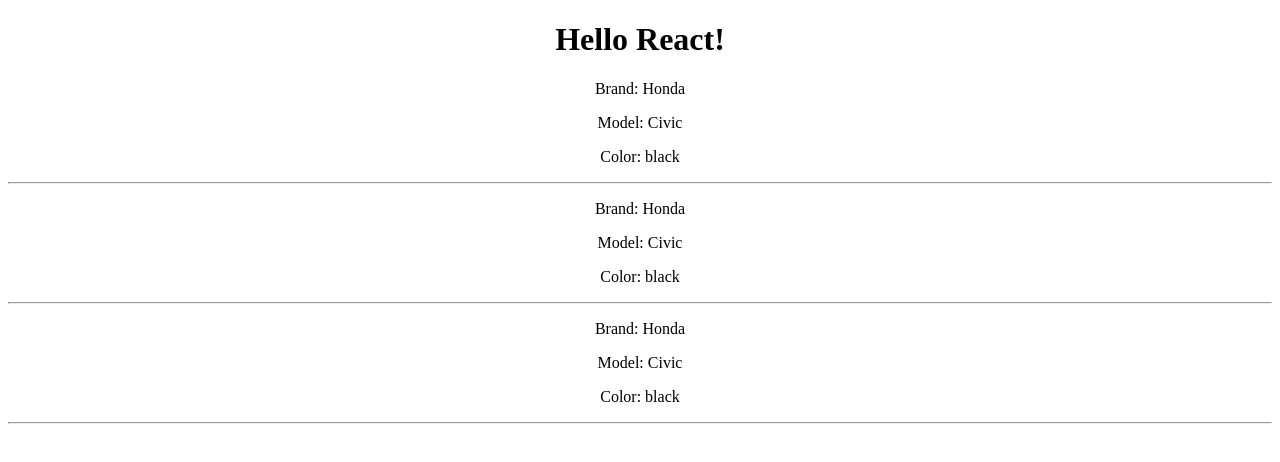
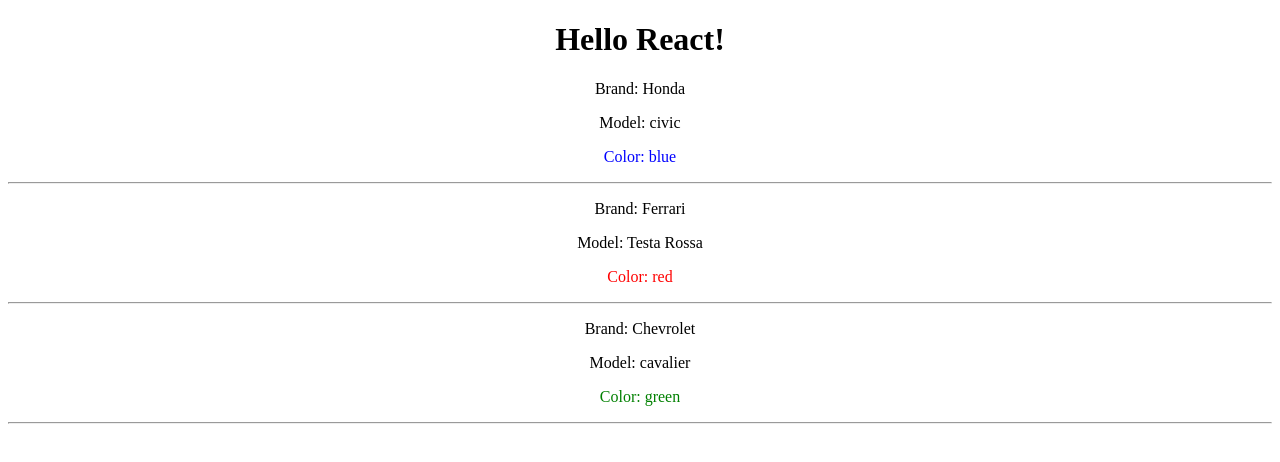
Before and after one commit to python290821/react-apps, a React (Create React App) app in the folder myapp/: page / in a window 1280 px wide. Shown: the top 462 px of the page. Built offline with nearby package versions, Linux system fonts and the light colour scheme.

Commit message:
upload cars

```diff
--- a/myapp/src/App.js
+++ b/myapp/src/App.js
@@ -7,9 +7,9 @@
     return (
       <div className="App">
         <h1>Hello React!</h1>
-        <Car />
-        <Car />
-        <Car />
+        <Car brand="Honda" model="civic" color="blue"/>
+        <Car brand="Ferrari" model="Testa Rossa" color="red"/>
+        <Car brand="Chevrolet" model="cavalier" color="green"/>
       </div>
     );
   }
--- a/myapp/src/Car.js
+++ b/myapp/src/Car.js
@@ -3,11 +3,15 @@
 
 class Car extends Component {
     render() {
+        //const brand = this.props.brand
+        //const model = this.props.model
+        //const color = this.props.color
+        const {brand, model, color} = this.props
         return (
         <div>
-            <p>Brand: Honda</p>
-            <p>Model: Civic</p>
-            <p>Color: black</p>
+            <p>Brand: {brand}</p>
+            <p>Model: {model}</p>
+            <p style = {{color}}>Color: {color} </p>
             <hr />
         </div>)
     }
```
